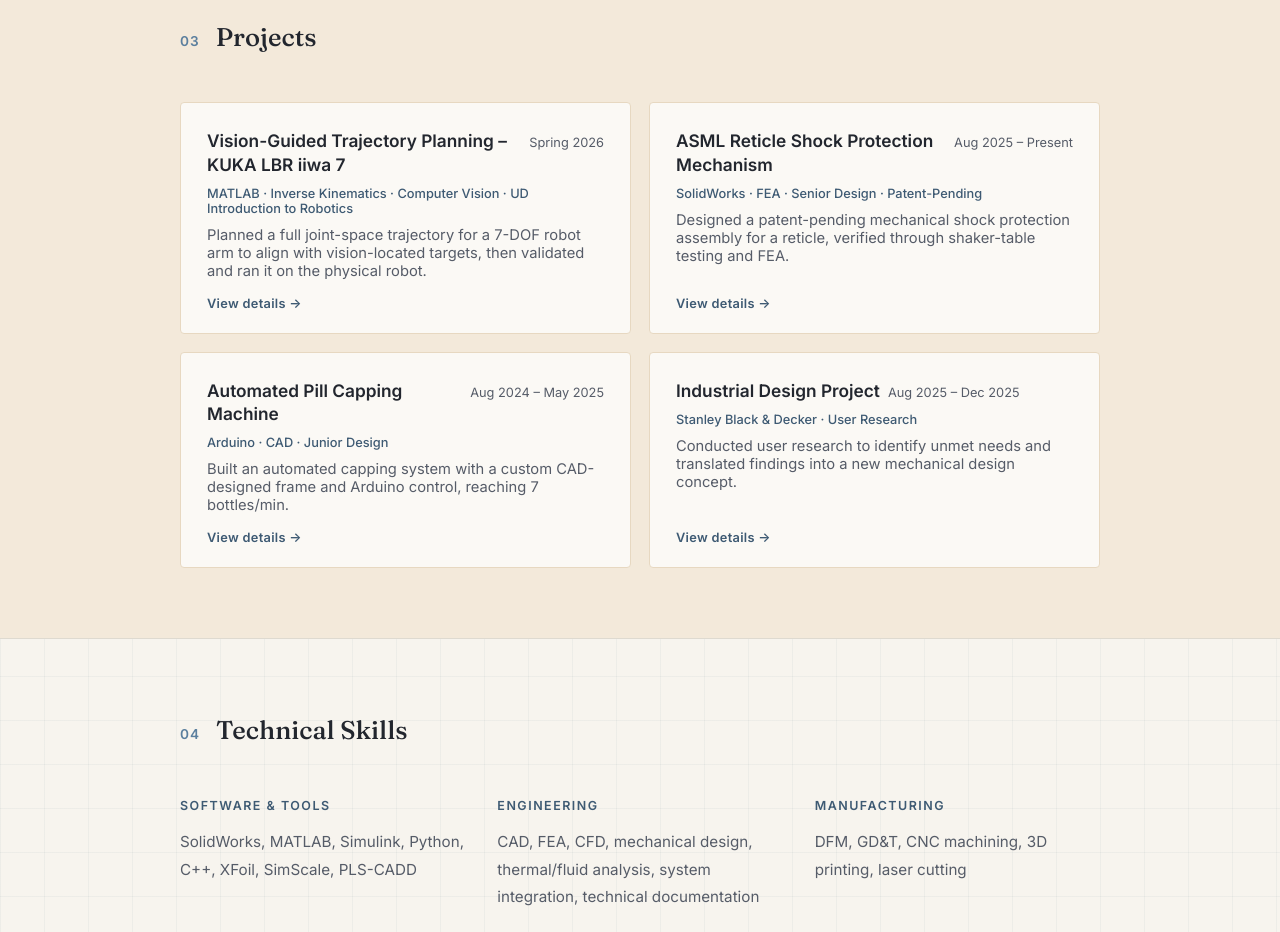
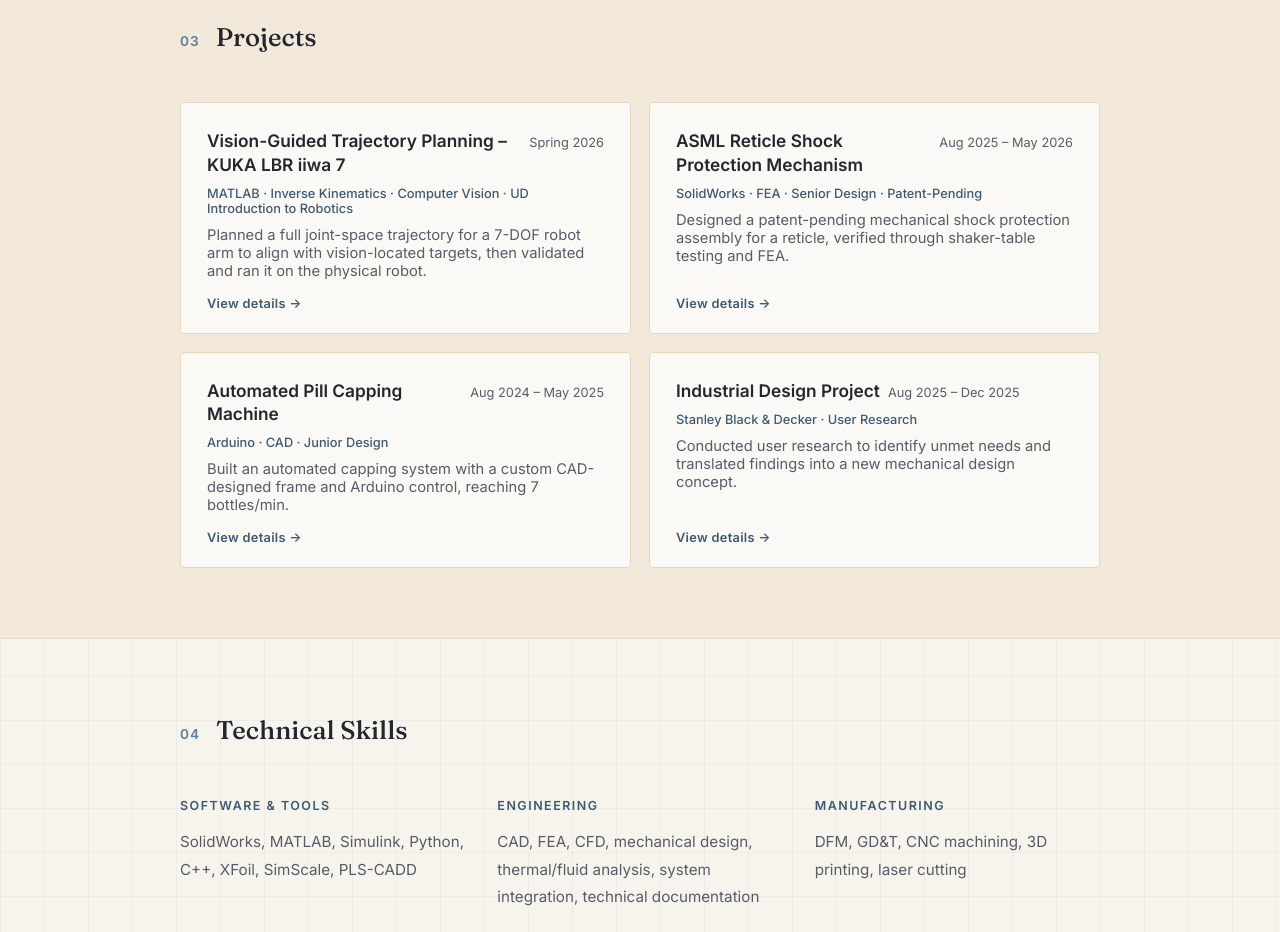
Before and after one commit to joncatterton/joncatterton.github.io, a plain HTML site: page index.html in a window 1280 px wide. Shown: the part 2140-3072 px from the top of the page. Drawn offline with Linux system fonts and the light colour scheme.

Commit message:
Update index.html

```diff
--- a/index.html
+++ b/index.html
@@ -406,7 +406,7 @@
     {
       id: "asml",
       title: "ASML Reticle Shock Protection Mechanism",
-      when: "Aug 2025 – Present",
+      when: "Aug 2025 – May 2026",
       stack: "SolidWorks · FEA · Senior Design · Patent-Pending",
       teaser: "Designed a patent-pending mechanical shock protection assembly for a reticle, verified through shaker-table testing and FEA.",
       bullets: [
```
